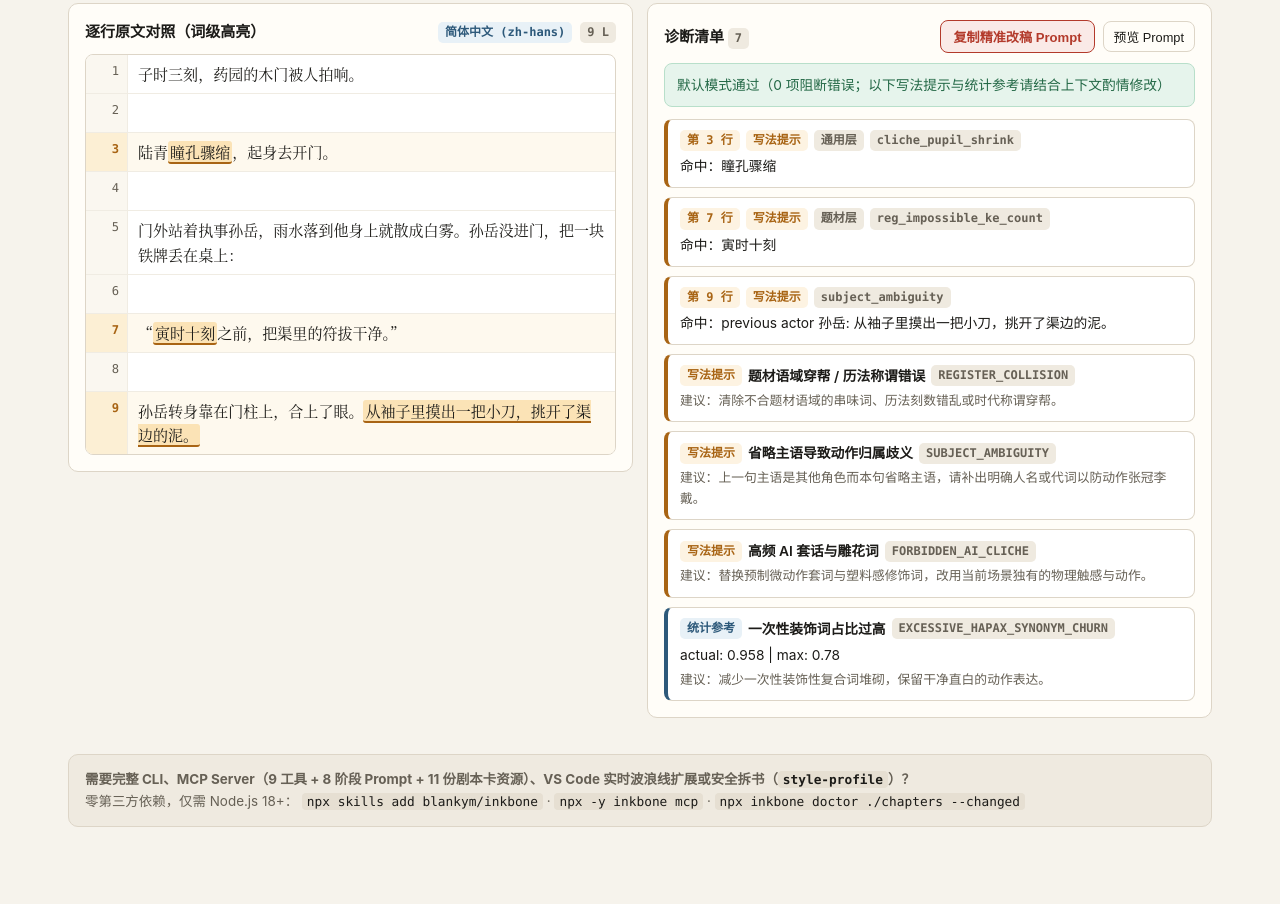
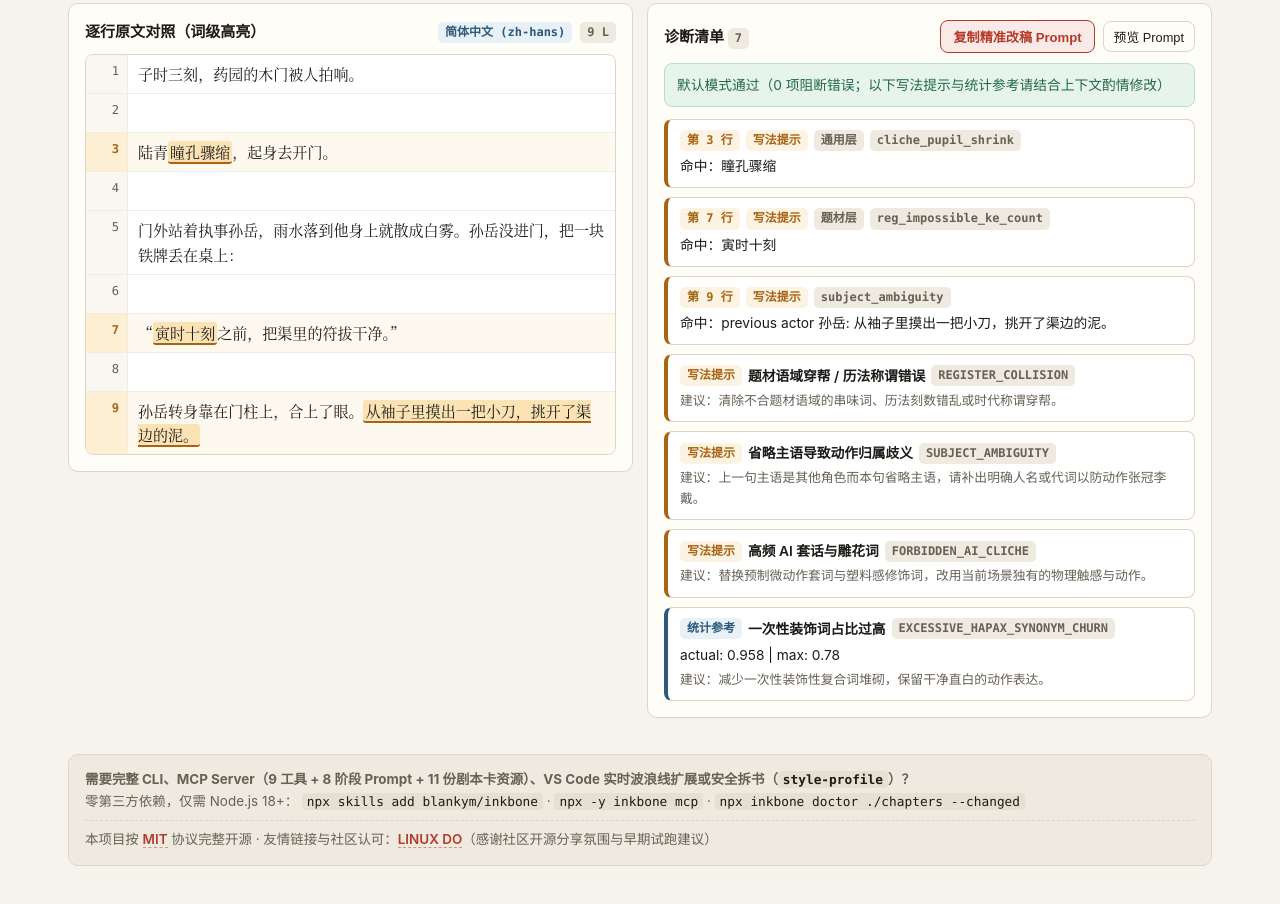
Before and after one commit to blankym/inkbone, a website with bundled scripts: page docs/index.html in a window 1280 px wide. Shown: the part 909-1813 px from the top of the page. Before the commit the page ends 1784 px from the top, so only its background shows below. Built offline with nearby package versions, Linux system fonts and the light colour scheme.

Commit message:
docs: add LINUX DO community link to playground footer and READMEs

```diff
--- a/docs/index.html
+++ b/docs/index.html
@@ -435,6 +435,20 @@
       border-radius: 4px;
       color: var(--text);
     }
+    footer.cli-note a {
+      color: var(--accent);
+      font-weight: 600;
+      text-decoration: none;
+      border-bottom: 1px dashed rgba(154, 52, 18, 0.45);
+    }
+    footer.cli-note a:hover {
+      border-bottom-style: solid;
+    }
+    footer.cli-note .footer-links {
+      margin-top: 8px;
+      padding-top: 8px;
+      border-top: 1px dashed var(--border);
+    }
   </style>
 </head>
 <body>
@@ -692,6 +706,9 @@
       <strong>需要完整 CLI、MCP Server（9 工具 + 8 阶段 Prompt + 11 份剧本卡资源）、VS Code 实时波浪线扩展或安全拆书（<code>style-profile</code>）？</strong><br />
       零第三方依赖，仅需 Node.js 18+：
       <code>npx skills add blankym/inkbone</code> · <code>npx -y inkbone mcp</code> · <code>npx inkbone doctor ./chapters --changed</code>
+      <div class="footer-links">
+        本项目按 <a href="https://github.com/blankym/inkbone/blob/main/LICENSE" target="_blank" rel="noopener">MIT</a> 协议完整开源 · 友情链接与社区认可：<a href="https://linux.do/" target="_blank" rel="noopener">LINUX DO</a>（感谢社区开源分享氛围与早期试跑建议）
+      </div>
     </footer>
   </div>
 
```
Also changed, not shown: README.en.md (+1 -1 lines), README.md, skills/inkbone/README.md.
